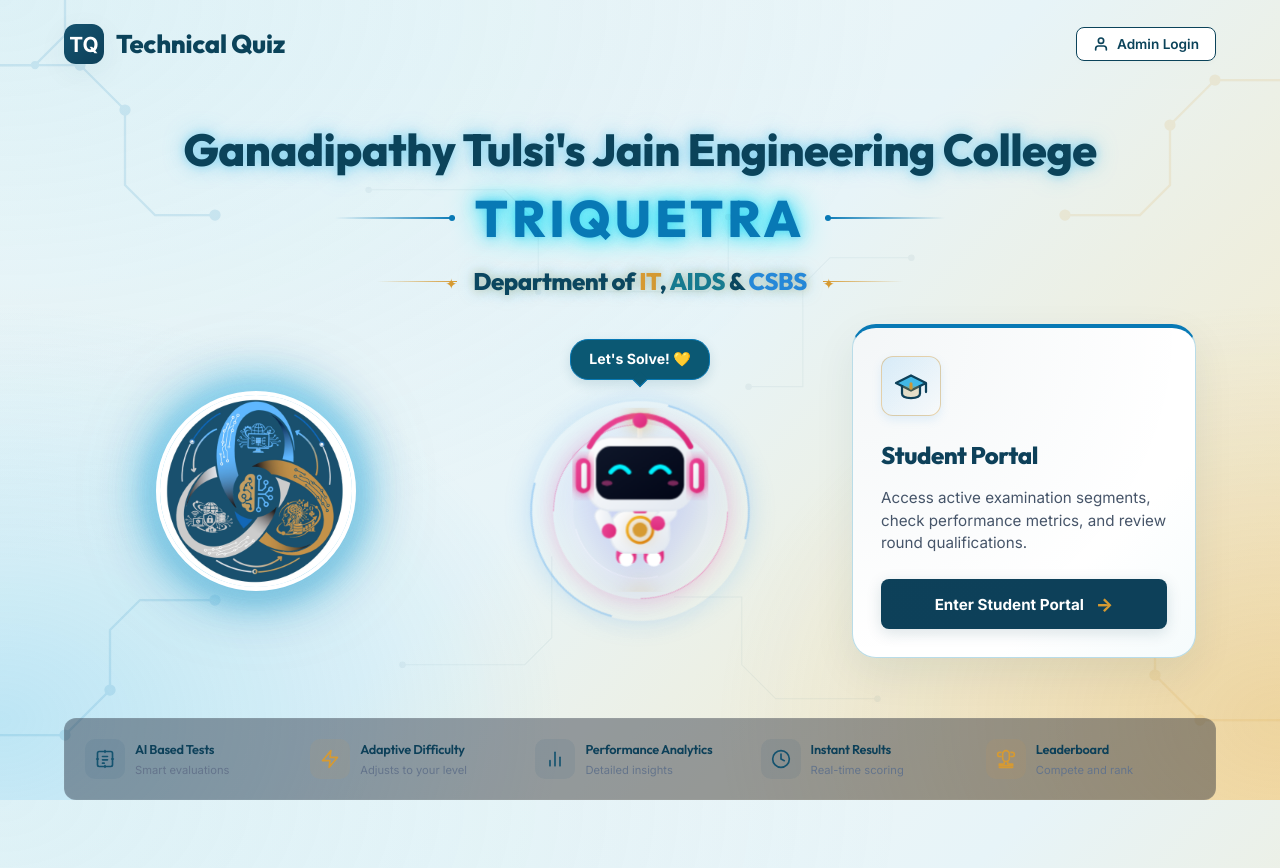
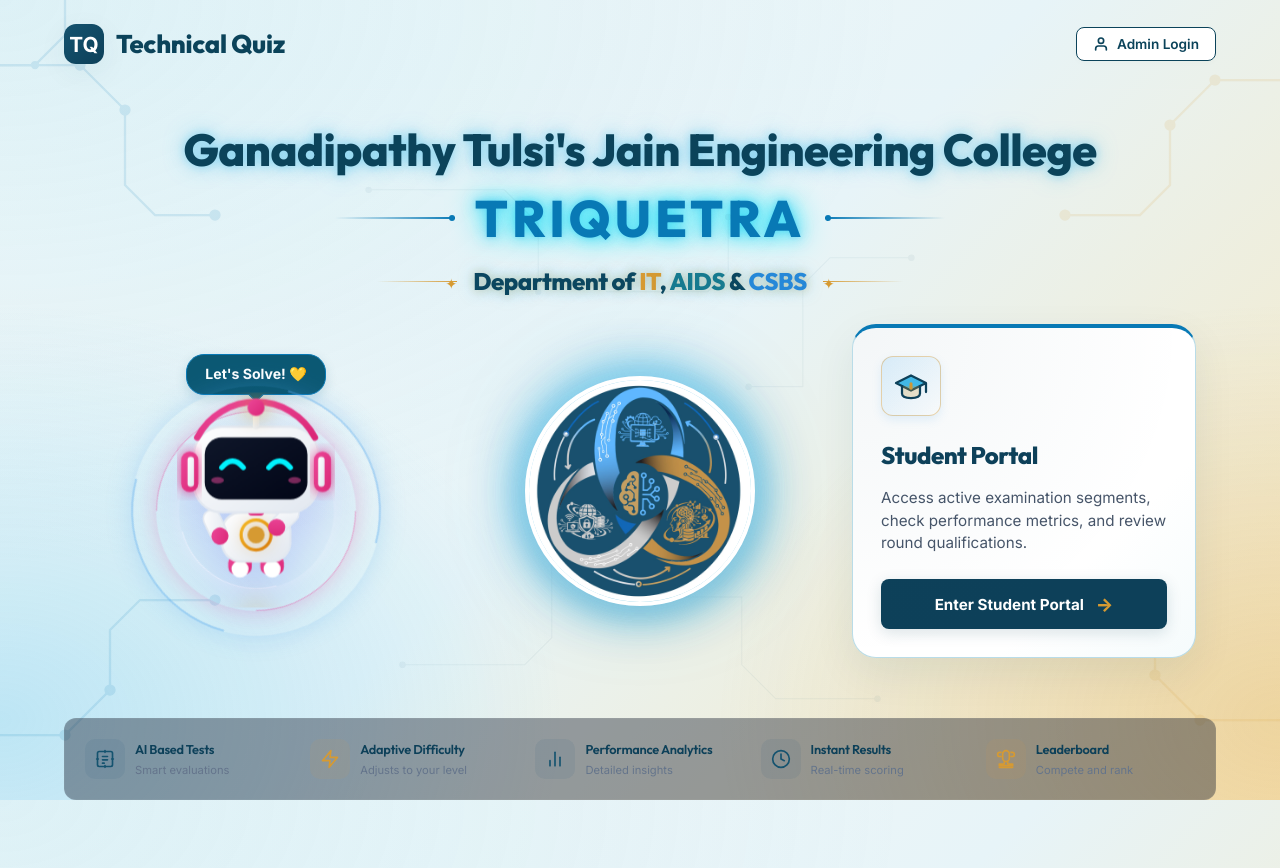
Before and after one commit to keertz-04/ai-aptitude, a website: page public/index.html in a window 1280 px wide. Drawn offline with Linux system fonts and the light colour scheme; no server answers.

Commit message:
Swap Logo and Robot column positions and increase their size dimension scales

```diff
--- a/public/index.html
+++ b/public/index.html
@@ -5,7 +5,7 @@
   <meta name="viewport" content="width=device-width, initial-scale=1.0">
   <title>AI Technical Quiz Portal - Assessment & Evaluation Dashboard</title>
   <meta name="description" content="Evaluate system-level reasoning, logical sequences, and ML dynamics with our AI-driven automated appraisal dashboard.">
-  <link rel="stylesheet" href="style.css?v=1.1.4">
+  <link rel="stylesheet" href="style.css?v=1.1.5">
 </head>
 <body>
 
@@ -131,19 +131,8 @@
       </div>
 
       <div class="landing-split-container">
-
-        <!-- Left Hero Branding column -->
-        <div class="landing-left-col" style="align-items: center; justify-content: center; width: 100%; position: relative;">
-          <!-- Glowing background contrast bubble to pop the logo out -->
-          <div style="position: absolute; width: 260px; height: 260px; background: radial-gradient(circle, rgba(85, 169, 238, 0.25) 0%, rgba(21, 83, 111, 0.12) 50%, transparent 80%); filter: blur(30px); pointer-events: none; z-index: 0;"></div>
-
-          <div class="logo-wrapper" style="position: relative; z-index: 1; padding: 0; background: transparent; border-radius: 50%; display: flex; align-items: center; justify-content: center; filter: drop-shadow(0 0 25px rgba(67, 188, 235, 0.75));">
-            <img src="dept_logo.jpg" alt="Departments Emblem Logo" style="width: 200px; height: 200px; border-radius: 50%; object-fit: cover; border: 4px solid #ffffff; box-shadow: 0 10px 30px rgba(13, 64, 89, 0.12), 0 0 35px rgba(67, 188, 235, 0.6), 0 0 15px rgba(255, 255, 255, 0.5);">
-          </div>
-        </div>
-
-        <!-- Center Column: Animated Robot -->
-        <div class="landing-center-col">
+              <!-- Left Column: Animated Robot -->
+        <div class="landing-left-col" style="align-items: center; justify-content: center; width: 100%; position: relative; flex-direction: column; display: flex;">
           <div class="speech-bubble" style="background: #0B5873; border: 1.5px solid #0879B5; color: #ffffff; box-shadow: 0 4px 12px rgba(11, 88, 115, 0.15); font-weight: 700;">
             Let's Solve! 💛
           </div>
@@ -151,7 +140,7 @@
             <div class="orbit-ring ring-1"></div>
             <div class="orbit-ring ring-2"></div>
             <div class="orbit-ring ring-3"></div>
-            <svg class="cute-robot-svg" viewBox="0 0 200 200" width="180" height="180">
+            <svg class="cute-robot-svg" viewBox="0 0 200 200" width="210" height="210">
               <defs>
                 <linearGradient id="bodyGrad" x1="0%" y1="0%" x2="100%" y2="100%">
                   <stop offset="0%" stop-color="#ffffff" />
@@ -227,6 +216,16 @@
               <rect x="97" y="16" width="6" height="18" rx="3" fill="url(#bodyGrad)" />
               <circle cx="100" cy="14" r="8" fill="url(#pinkGrad)" class="antenna-glow" />
             </svg>
+          </div>
+        </div>
+
+        <!-- Center Column: Hero Branding Logo -->
+        <div class="landing-center-col" style="align-items: center; justify-content: center; width: 100%; position: relative; display: flex;">
+          <!-- Glowing background contrast bubble to pop the logo out -->
+          <div style="position: absolute; width: 290px; height: 290px; background: radial-gradient(circle, rgba(85, 169, 238, 0.25) 0%, rgba(21, 83, 111, 0.12) 50%, transparent 80%); filter: blur(30px); pointer-events: none; z-index: 0;"></div>
+
+          <div class="logo-wrapper" style="position: relative; z-index: 1; padding: 0; background: transparent; border-radius: 50%; display: flex; align-items: center; justify-content: center; filter: drop-shadow(0 0 25px rgba(67, 188, 235, 0.75));">
+            <img src="dept_logo.jpg" alt="Departments Emblem Logo" style="width: 230px; height: 230px; border-radius: 50%; object-fit: cover; border: 4px solid #ffffff; box-shadow: 0 10px 30px rgba(13, 64, 89, 0.12), 0 0 35px rgba(67, 188, 235, 0.6), 0 0 15px rgba(255, 255, 255, 0.5);">
           </div>
         </div>
 
@@ -1036,10 +1035,10 @@
   </div>
 
   <!-- SCRIPT LOADING -->
-  <script src="store.js?v=1.1.4"></script>
-  <script src="ai_evaluator.js?v=1.1.4"></script>
-  <script src="student.js?v=1.1.4"></script>
-  <script src="admin.js?v=1.1.4"></script>
-  <script src="app.js?v=1.1.4"></script>
+  <script src="store.js?v=1.1.5"></script>
+  <script src="ai_evaluator.js?v=1.1.5"></script>
+  <script src="student.js?v=1.1.5"></script>
+  <script src="admin.js?v=1.1.5"></script>
+  <script src="app.js?v=1.1.5"></script>
 </body>
 </html>
--- a/public/style.css
+++ b/public/style.css
@@ -1647,8 +1647,8 @@ header.app-header {
   display: flex;
   align-items: center;
   justify-content: center;
-  width: 220px;
-  height: 220px;
+  width: 250px;
+  height: 250px;
   margin-top: 40px;
 }
 
@@ -1659,8 +1659,8 @@ header.app-header {
 }
 
 .ring-1 {
-  width: 220px;
-  height: 220px;
+  width: 250px;
+  height: 250px;
   border: 2px solid rgba(85, 169, 238, 0.4);
   border-top-color: transparent;
   border-bottom-color: transparent;
@@ -1669,8 +1669,8 @@ header.app-header {
 }
 
 .ring-2 {
-  width: 175px;
-  height: 175px;
+  width: 200px;
+  height: 200px;
   border: 1.5px solid rgba(236, 72, 153, 0.4);
   border-left-color: transparent;
   border-right-color: transparent;
@@ -1679,8 +1679,8 @@ header.app-header {
 }
 
 .ring-3 {
-  width: 135px;
-  height: 135px;
+  width: 155px;
+  height: 155px;
   border: 1px solid rgba(255, 255, 255, 0.6);
   border-top-color: transparent;
   border-bottom-color: transparent;
```
